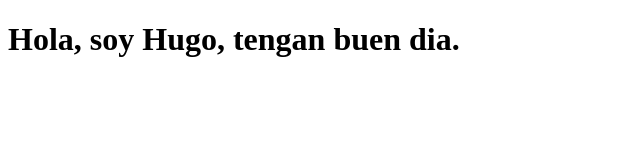
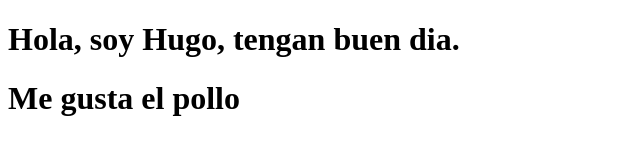
Before and after one commit to HugoGardunoGarnica/primer-repositorio, a plain HTML site: page index.html in a window 1280 px wide. Shown: the whole page, without its empty margins (0-640 px from the left). Drawn offline with Linux system fonts and the light colour scheme.

Commit message:
segundo commit

```diff
--- a/index.html
+++ b/index.html
@@ -7,5 +7,6 @@
 </head>
 <body>
     <h1>Hola, soy Hugo, tengan buen dia.</h1>
+    <h1>Me gusta el pollo</h1>
 </body>
 </html>
```
